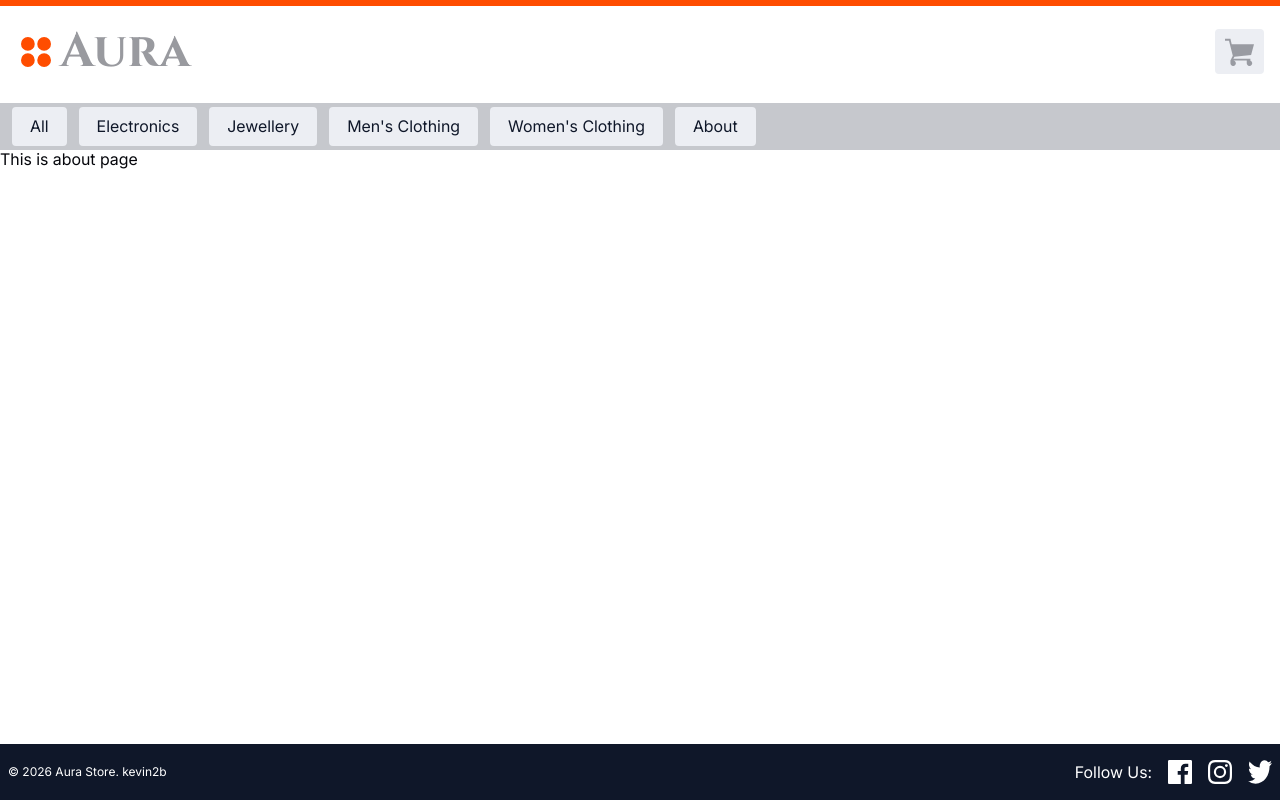
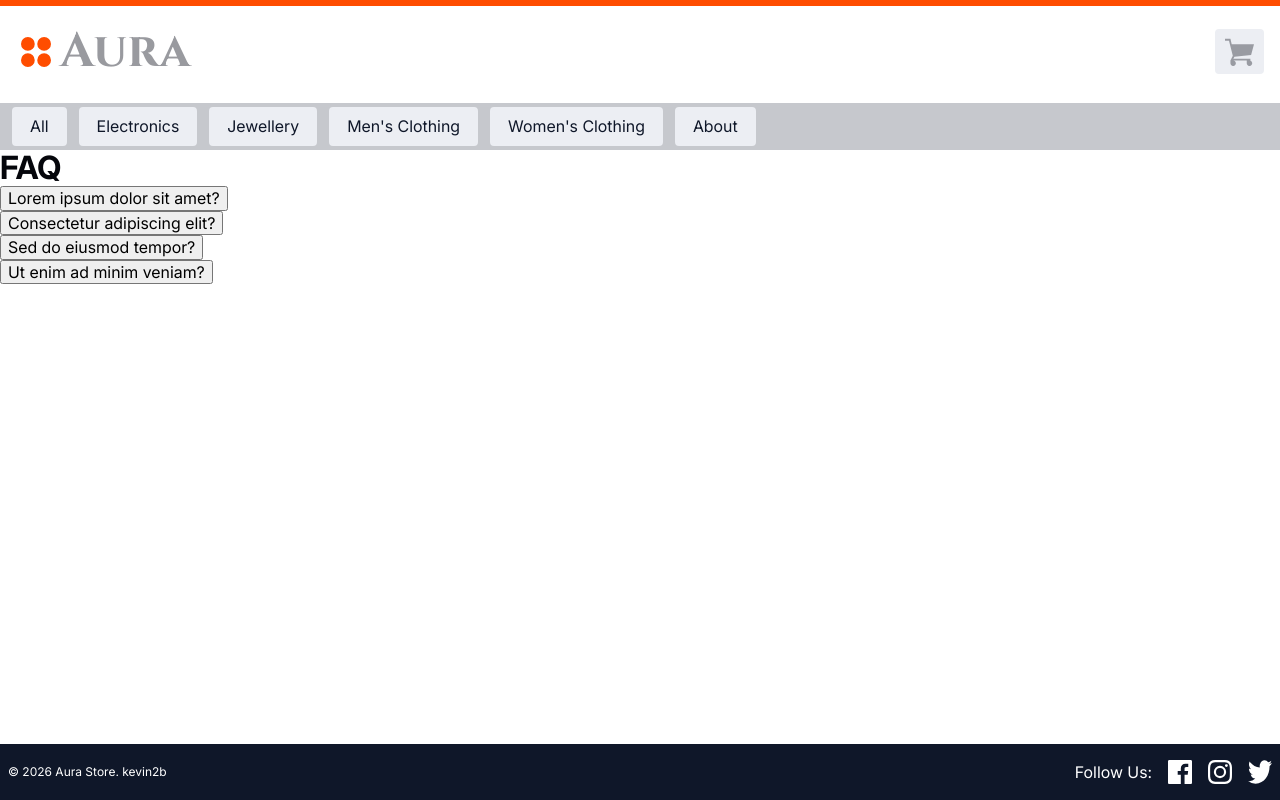
Before and after one commit to kevin2b/certification-project-3-kevin2b, a React (Vite) app: page /about in a window 1280 px wide. Built offline with nearby package versions, Linux system fonts and the light colour scheme.

Commit message:
Add basic functionality for FAQ (About)

```diff
--- a/src/pages/About/About.jsx
+++ b/src/pages/About/About.jsx
@@ -1,6 +1,13 @@
+import {faqData} from "./faqdata";
+import styles from "./About.module.css";
+import FAQEntry from "./FAQEntry";
+
 function About(){
   return (
-    <div> This is about page </div>
+    <div>
+      <h1>FAQ</h1>
+      {faqData.map(entry => <FAQEntry key={entry.id} question={entry.question} answer={entry.answer}/>)}
+    </div>
   )
 }
 
--- /dev/null
+++ b/src/pages/About/FAQEntry.jsx
@@ -0,0 +1,12 @@
+import { useState } from "react";
+function FAQEntry({question, answer}){
+  const [open, setOpen] = useState(false);
+  return(
+    <article>
+      <button onClick={()=>{setOpen((curr) => !curr)}}>{question}</button>
+      {open && <p>{answer}</p>}
+    </article>
+  );
+}
+
+export default FAQEntry;
--- /dev/null
+++ b/src/pages/About/faqdata.js
@@ -0,0 +1,24 @@
+const faqData = [
+  {
+    id: 1,
+    question: "Lorem ipsum dolor sit amet?",
+    answer: "Lorem ipsum dolor sit amet, consectetur adipiscing elit. Vestibulum vitae nisi in neque convallis porta. Nullam non porta diam. Aliquam luctus lorem sit amet felis interdum, eget accumsan nisi efficitur."
+  },
+  {
+    id: 2,
+    question: "Consectetur adipiscing elit?",
+    answer: "Sed do eiusmod tempor incididunt ut labore et dolore magna aliqua. Ut enim ad minim veniam, quis nostrud exercitation ullamco laboris nisi ut aliquip ex ea commodo consequat. Duis aute irure dolor in reprehenderit."
+  },
+  {
+    id: 3,
+    question: "Sed do eiusmod tempor?",
+    answer: "Excepteur sint occaecat cupidatat non proident, sunt in culpa qui officia deserunt mollit anim id est laborum. Curabitur pretium tincidunt lacus. Nulla gravida orci a odio finibus, vel elementum massa varius."
+  },
+  {
+    id: 4,
+    question: "Ut enim ad minim veniam?",
+    answer: "Maecenas sed diam eget risus varius blandit sit amet non magna. Integer posuere erat a ante venenatis dapibus posuere velit aliquet. Cras justo odio, dapibus ac facilisis in, egestas eget quam."
+  }
+];
+
+export {faqData};
```
Also changed, not shown: src/pages/About/About.module.css (added).
